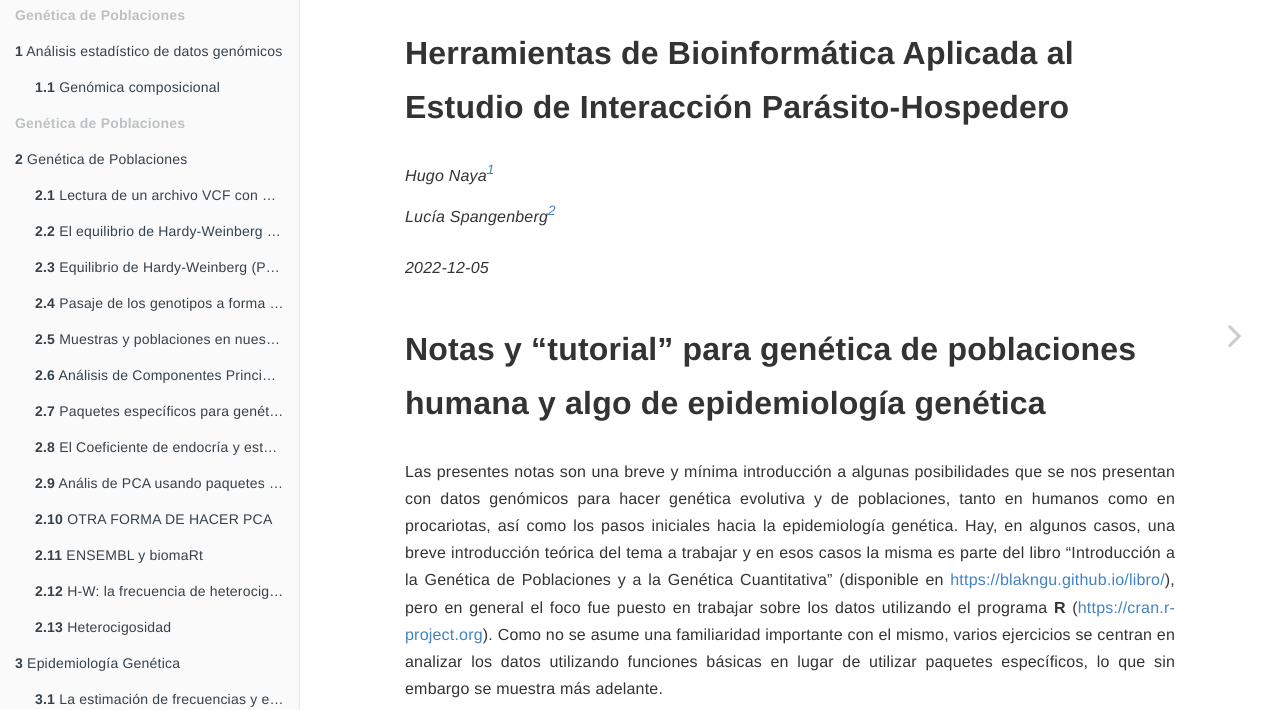
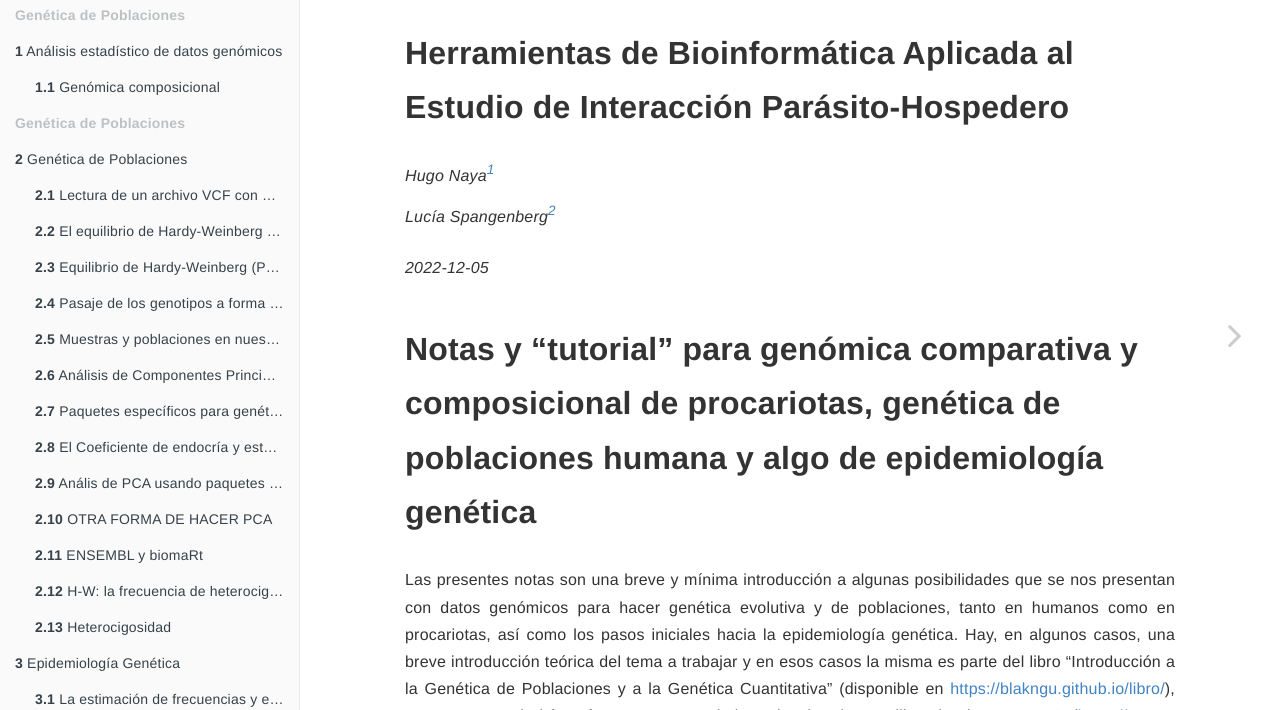
Before and after one commit to blakngu/hostpatho, a plain HTML site: page index.html in a window 1280 px wide. Shown: the part 90-800 px from the top of the page. Drawn offline with nearby package versions, Linux system fonts and the light colour scheme; some packages are replaced by stand-ins of ours.

Commit message:
Update index.html

```diff
--- a/index.html
+++ b/index.html
@@ -232,8 +232,8 @@ div.csl-indent {
 <p class="author"><em>Lucía Spangenberg<a href="#fn2" class="footnote-ref" id="fnref2"><sup>2</sup></a></em></p>
 <p class="date"><em>2022-12-05</em></p>
 </div>
-<div id="notas-y-tutorial-para-genética-de-poblaciones-humana-y-algo-de-epidemiología-genética" class="section level1 unnumbered hasAnchor">
-<h1>Notas y “tutorial” para genética de poblaciones humana y algo de epidemiología genética<a href="index.html#notas-y-tutorial-para-genética-de-poblaciones-humana-y-algo-de-epidemiología-genética" class="anchor-section" aria-label="Anchor link to header"></a></h1>
+<div id="notas-y-tutorial-para-genómica-comparativa-y-composicional-genética-de-poblaciones-humana-y-algo-de-epidemiología-genética" class="section level1 unnumbered hasAnchor">
+<h1>Notas y “tutorial” para genómica comparativa y composicional de procariotas, genética de poblaciones humana y algo de epidemiología genética<a href="index.html#notas-y-tutorial-para-genética-de-poblaciones-humana-y-algo-de-epidemiología-genética" class="anchor-section" aria-label="Anchor link to header"></a></h1>
 <p>Las presentes notas son una breve y mínima introducción a algunas posibilidades que se nos presentan con datos genómicos para hacer genética evolutiva y de poblaciones, tanto en humanos como en procariotas, así como los pasos iniciales hacia la epidemiología genética. Hay, en algunos casos, una breve introducción teórica del tema a trabajar y en esos casos la misma es parte del libro “Introducción a la Genética de Poblaciones y a la Genética Cuantitativa” (disponible en <a href="https://blakngu.github.io/libro/" class="uri">https://blakngu.github.io/libro/</a>), pero en general el foco fue puesto en trabajar sobre los datos utilizando el programa <strong>R</strong> (<a href="https://cran.r-project.org" class="uri">https://cran.r-project.org</a>). Como no se asume una familiaridad importante con el mismo, varios ejercicios se centran en analizar los datos utilizando funciones básicas en lugar de utilizar paquetes específicos, lo que sin embargo se muestra más adelante.</p>
 <p><br />
 </p>
```
